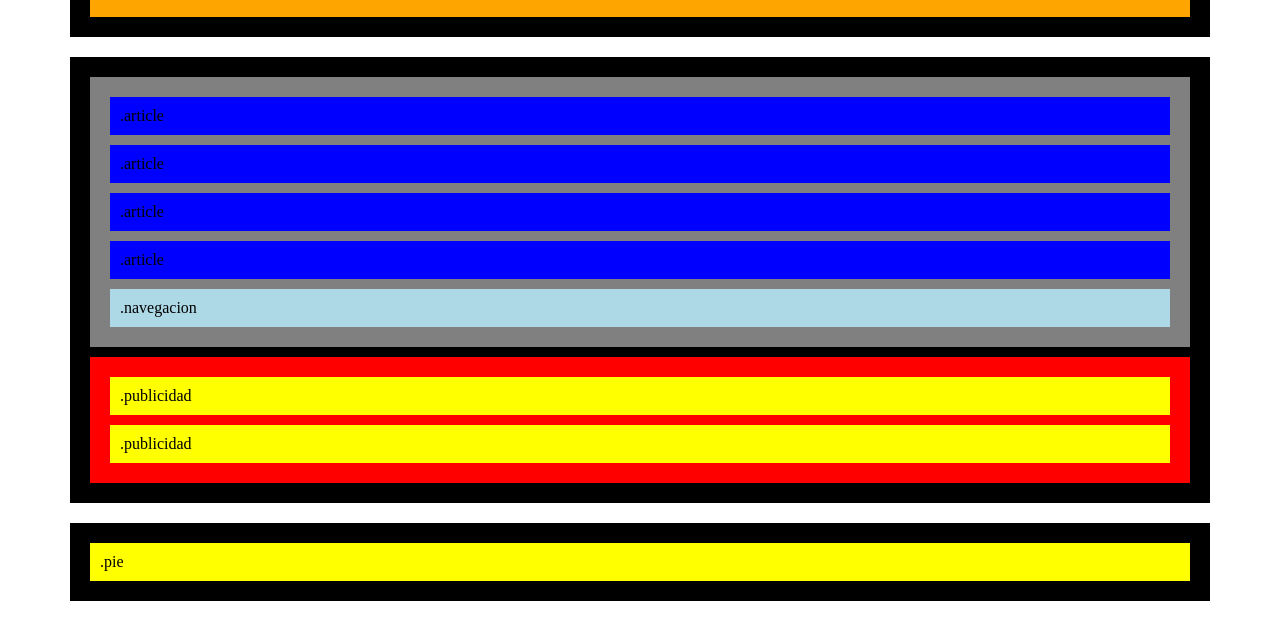
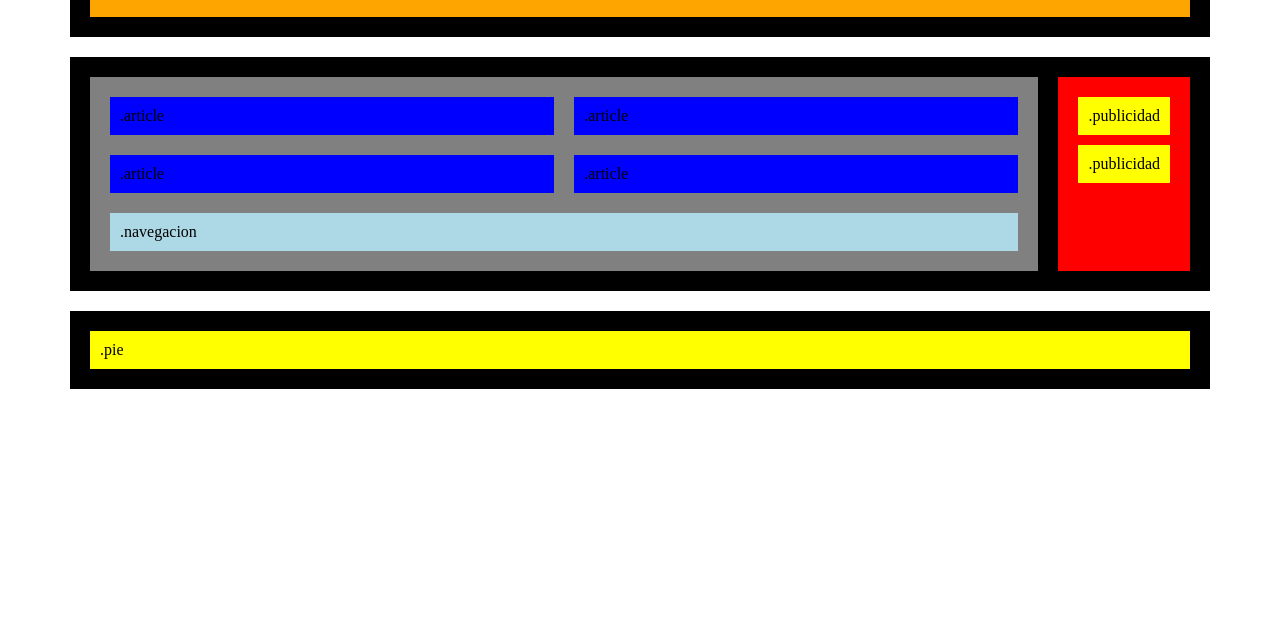
Before and after one commit to RonniedeTal/maquetacion-flex, a plain HTML site: page index.html in a window 1280 px wide. Shown: the part 268-908 px from the top of the page. After the commit the page ends 800 px from the top, so only its background shows below. Drawn offline with Linux system fonts and the light colour scheme.

Commit message:
section done

```diff
--- a/index.css
+++ b/index.css
@@ -23,10 +23,7 @@
                 background: red;
                 flex: 1 auto;
             }
-                .logo:hover{
-                    background: fuchsia;
-                    transform: scale(1.2);
-                }
+
             .nav{
                 background: red;
                 flex: 4 auto;
@@ -45,15 +42,23 @@
 
     .section{
         background: black;
+        display: flex;
+        flex-flow: row nowrap;
     }
         .articles{
             background: gray;
+            flex: 5 auto;
+            display: flex;
+            flex-flow: row wrap;
+
         }
             article{
                 background: blue;
+                flex: 40%;
             }
             .navegacion{
                 background: lightblue;
+                flex: 100%;
             }
 
         aside{
```
